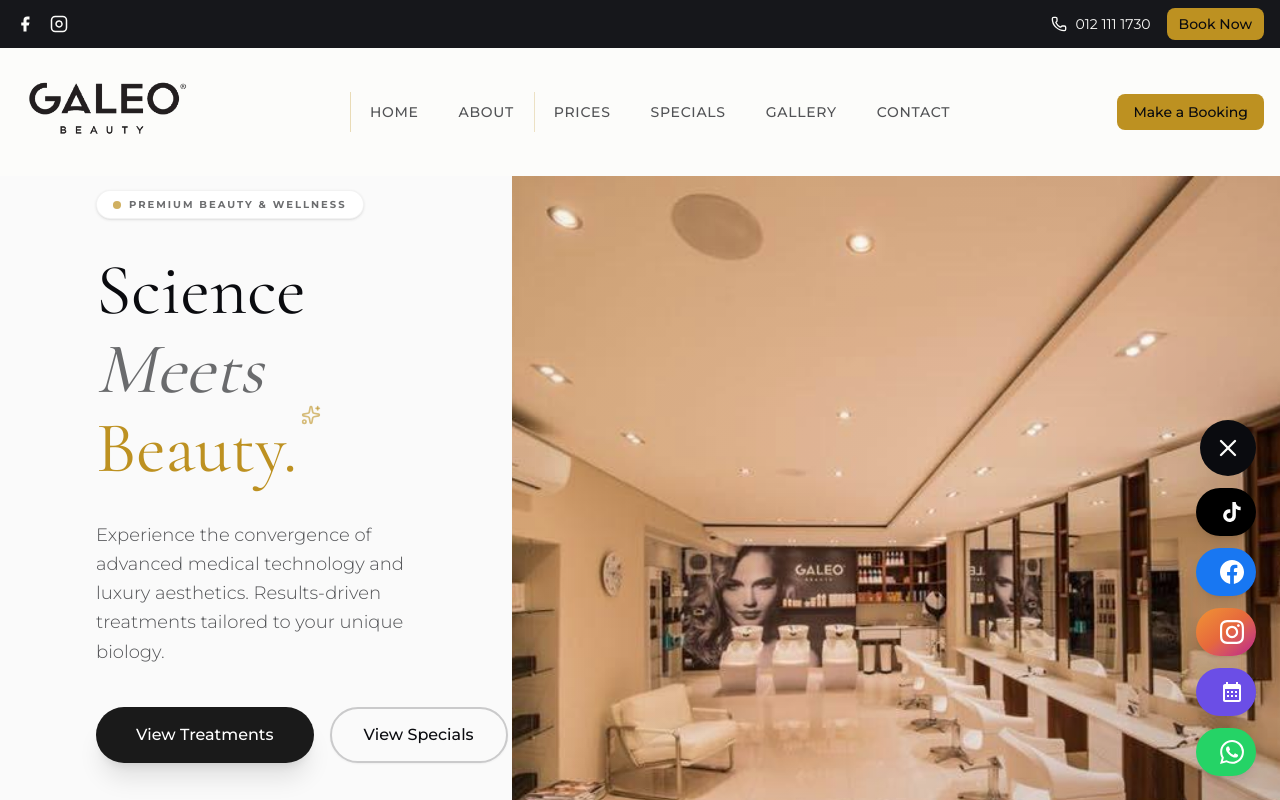
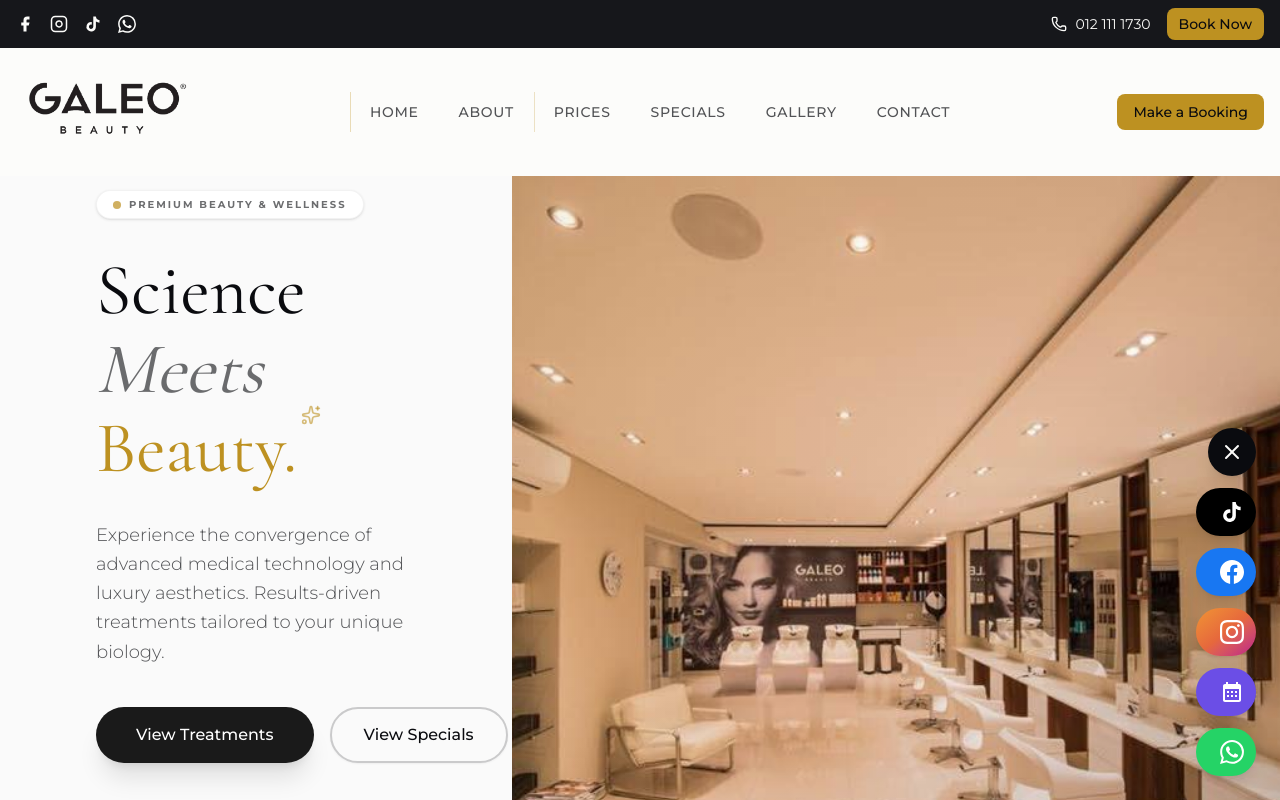
Before and after one commit to Jabulanimsengi/galeobeauty, a Next.js app: page / in a window 1280 px wide. Both pictures are taken after a click on the button "Open social menu". Shown: the top 800 px of the page. Built offline with nearby package versions, Linux system fonts and the light colour scheme.

Commit message:
optimised the app

```diff
--- a/src/app/about/page.tsx
+++ b/src/app/about/page.tsx
@@ -144,7 +144,7 @@ export default function AboutPage() {
                             Your journey to your best self begins with a single appointment.
                         </p>
                         <Button asChild size="lg" className="bg-gold hover:bg-gold-dark text-foreground h-14 px-10 text-lg rounded-full">
-                            <NavLink href="/contact">Book Your Visit</NavLink>
+                            <NavLink href="/prices">Book Your Visit</NavLink>
                         </Button>
                     </div>
                 </section>
--- a/src/app/contact/page.tsx
+++ b/src/app/contact/page.tsx
@@ -60,7 +60,9 @@ export default function ContactPage() {
                                 className="group bg-white rounded-2xl p-6 shadow-sm hover:shadow-xl hover:shadow-gold/10 transition-all duration-300 border border-transparent hover:border-gold/20 cursor-pointer"
                             >
                                 <div className="w-14 h-14 rounded-full bg-[#25D366]/10 flex items-center justify-center mb-4 group-hover:bg-[#25D366] transition-colors duration-300">
-                                    <MessageCircle className="w-6 h-6 text-[#25D366] group-hover:text-white transition-colors" />
+                                    <svg className="w-6 h-6 text-[#25D366] group-hover:text-white transition-colors" viewBox="0 0 24 24" fill="currentColor">
+                                        <path d="M17.472 14.382c-.297-.149-1.758-.867-2.03-.967-.273-.099-.471-.148-.67.15-.197.297-.767.966-.94 1.164-.173.199-.347.223-.644.075-.297-.15-1.255-.463-2.39-1.475-.883-.788-1.48-1.761-1.653-2.059-.173-.297-.018-.458.13-.606.134-.133.298-.347.446-.52.149-.174.198-.298.298-.497.099-.198.05-.371-.025-.52-.075-.149-.669-1.612-.916-2.207-.242-.579-.487-.5-.669-.51-.173-.008-.371-.01-.57-.01-.198 0-.52.074-.792.372-.272.297-1.04 1.016-1.04 2.479 0 1.462 1.065 2.875 1.213 3.074.149.198 2.096 3.2 5.077 4.487.709.306 1.262.489 1.694.625.712.227 1.36.195 1.871.118.571-.085 1.758-.719 2.006-1.413.248-.694.248-1.289.173-1.413-.074-.124-.272-.198-.57-.347m-5.421 7.403h-.004a9.87 9.87 0 01-5.031-1.378l-.361-.214-3.741.982.998-3.648-.235-.374a9.86 9.86 0 01-1.51-5.26c.001-5.45 4.436-9.884 9.888-9.884 2.64 0 5.122 1.03 6.988 2.898a9.825 9.825 0 012.893 6.994c-.003 5.45-4.437 9.884-9.885 9.884m8.413-18.297A11.815 11.815 0 0012.05 0C5.495 0 .16 5.335.157 11.892c0 2.096.547 4.142 1.588 5.945L.057 24l6.305-1.654a11.882 11.882 0 005.683 1.448h.005c6.554 0 11.89-5.335 11.893-11.893a11.821 11.821 0 00-3.48-8.413z" />
+                                    </svg>
                                 </div>
                                 <h3 className="font-serif text-xl text-foreground mb-1">WhatsApp</h3>
                                 <p className="text-muted-foreground text-sm mb-3">Quick response</p>
@@ -166,24 +168,26 @@ export default function ContactPage() {
                             <a href={businessInfo.socials.facebook} target="_blank" rel="noopener noreferrer" className="w-12 h-12 rounded-full border border-border flex items-center justify-center text-muted-foreground hover:bg-gold hover:border-gold hover:text-white transition-all">
                                 <Facebook className="w-5 h-5" />
                             </a>
+                            <a href={businessInfo.socials.tiktok} target="_blank" rel="noopener noreferrer" className="w-12 h-12 rounded-full border border-border flex items-center justify-center text-muted-foreground hover:bg-gold hover:border-gold hover:text-white transition-all">
+                                <svg className="w-5 h-5" viewBox="0 0 24 24" fill="currentColor">
+                                    <path d="M19.59 6.69a4.83 4.83 0 0 1-3.77-4.25V2h-3.45v13.67a2.89 2.89 0 0 1-5.2 1.74 2.89 2.89 0 0 1 2.31-4.64 2.93 2.93 0 0 1 .88.13V9.4a6.84 6.84 0 0 0-1-.05A6.33 6.33 0 0 0 5 20.1a6.34 6.34 0 0 0 10.86-4.43v-7a8.16 8.16 0 0 0 4.77 1.52v-3.4a4.85 4.85 0 0 1-1-.1z" />
+                                </svg>
+                            </a>
+                            <a href={`https://wa.me/${businessInfo.socials.whatsapp}`} target="_blank" rel="noopener noreferrer" className="w-12 h-12 rounded-full border border-border flex items-center justify-center text-muted-foreground hover:bg-[#25D366] hover:border-[#25D366] hover:text-white transition-all">
+                                <svg className="w-5 h-5" viewBox="0 0 24 24" fill="currentColor">
+                                    <path d="M17.472 14.382c-.297-.149-1.758-.867-2.03-.967-.273-.099-.471-.148-.67.15-.197.297-.767.966-.94 1.164-.173.199-.347.223-.644.075-.297-.15-1.255-.463-2.39-1.475-.883-.788-1.48-1.761-1.653-2.059-.173-.297-.018-.458.13-.606.134-.133.298-.347.446-.52.149-.174.198-.298.298-.497.099-.198.05-.371-.025-.52-.075-.149-.669-1.612-.916-2.207-.242-.579-.487-.5-.669-.51-.173-.008-.371-.01-.57-.01-.198 0-.52.074-.792.372-.272.297-1.04 1.016-1.04 2.479 0 1.462 1.065 2.875 1.213 3.074.149.198 2.096 3.2 5.077 4.487.709.306 1.262.489 1.694.625.712.227 1.36.195 1.871.118.571-.085 1.758-.719 2.006-1.413.248-.694.248-1.289.173-1.413-.074-.124-.272-.198-.57-.347m-5.421 7.403h-.004a9.87 9.87 0 01-5.031-1.378l-.361-.214-3.741.982.998-3.648-.235-.374a9.86 9.86 0 01-1.51-5.26c.001-5.45 4.436-9.884 9.888-9.884 2.64 0 5.122 1.03 6.988 2.898a9.825 9.825 0 012.893 6.994c-.003 5.45-4.437 9.884-9.885 9.884m8.413-18.297A11.815 11.815 0 0012.05 0C5.495 0 .16 5.335.157 11.892c0 2.096.547 4.142 1.588 5.945L.057 24l6.305-1.654a11.882 11.882 0 005.683 1.448h.005c6.554 0 11.89-5.335 11.893-11.893a11.821 11.821 0 00-3.48-8.413z" />
+                                </svg>
+                            </a>
+                            <a href={businessInfo.socials.fresha} target="_blank" rel="noopener noreferrer" className="w-12 h-12 rounded-full border border-border flex items-center justify-center text-muted-foreground hover:bg-gold hover:border-gold hover:text-white transition-all">
+                                <svg className="w-5 h-5" viewBox="0 0 24 24" fill="currentColor">
+                                    <path d="M12 2C6.48 2 2 6.48 2 12s4.48 10 10 10 10-4.48 10-10S17.52 2 12 2zm-1 17.93c-3.95-.49-7-3.85-7-7.93 0-.62.08-1.21.21-1.79L9 15v1c0 1.1.9 2 2 2v1.93zm6.9-2.54c-.26-.81-1-1.39-1.9-1.39h-1v-3c0-.55-.45-1-1-1H8v-2h2c.55 0 1-.45 1-1V7h2c1.1 0 2-.9 2-2v-.41c2.93 1.19 5 4.06 5 7.41 0 2.08-.8 3.97-2.1 5.39z" />
+                                </svg>
+                            </a>
                         </div>
                     </div>
                 </section>
             </main>
             <Footer />
-
-            {/* Floating WhatsApp Button */}
-            <div className="fixed bottom-6 right-6 z-50">
-                <a
-                    href={`https://wa.me/${businessInfo.socials.whatsapp}`}
-                    target="_blank"
-                    rel="noopener noreferrer"
-                    className="group flex h-14 w-14 items-center justify-center rounded-full bg-[#25D366] text-white shadow-2xl hover:scale-110 hover:shadow-[#25D366]/40 transition-all duration-300"
-                    aria-label="Chat on WhatsApp"
-                >
-                    <MessageCircle className="h-7 w-7" />
-                </a>
-            </div>
         </>
     );
 }
--- a/src/components/layout/Header.tsx
+++ b/src/components/layout/Header.tsx
@@ -36,12 +36,15 @@ export function Header() {
 
     return (
         <>
-            {/* Top Bar */}
-            <div className="hidden md:block bg-foreground/95 text-background py-2 text-sm">
+            {/* Top Bar - Hidden when scrolled */}
+            <div className={cn(
+                "hidden md:block bg-foreground/95 text-background py-2 text-sm transition-all duration-300",
+                isScrolled ? "h-0 py-0 overflow-hidden opacity-0" : "opacity-100"
+            )}>
                 <div className="container mx-auto flex justify-between items-center px-4">
                     <div className="flex items-center gap-4">
                         <a
-                            href={`https://www.facebook.com`}
+                            href={businessInfo.socials.facebook}
                             target="_blank"
                             rel="noopener noreferrer"
                             aria-label="Facebook"
@@ -58,7 +61,7 @@ export function Header() {
                             </svg>
                         </a>
                         <a
-                            href={`https://www.instagram.com`}
+                            href={businessInfo.socials.instagram}
                             target="_blank"
                             rel="noopener noreferrer"
                             aria-label="Instagram"
@@ -76,6 +79,28 @@ export function Header() {
                                 <rect x="2" y="2" width="20" height="20" rx="5" ry="5" />
                                 <path d="M16 11.37A4 4 0 1 1 12.63 8 4 4 0 0 1 16 11.37z" />
                                 <line x1="17.5" y1="6.5" x2="17.51" y2="6.5" />
+                            </svg>
+                        </a>
+                        <a
+                            href={businessInfo.socials.tiktok}
+                            target="_blank"
+                            rel="noopener noreferrer"
+                            aria-label="TikTok"
+                            className="hover:text-gold transition-colors"
+                        >
+                            <svg width="18" height="18" viewBox="0 0 24 24" fill="currentColor">
+                                <path d="M19.59 6.69a4.83 4.83 0 0 1-3.77-4.25V2h-3.45v13.67a2.89 2.89 0 0 1-5.2 1.74 2.89 2.89 0 0 1 2.31-4.64 2.93 2.93 0 0 1 .88.13V9.4a6.84 6.84 0 0 0-1-.05A6.33 6.33 0 0 0 5 20.1a6.34 6.34 0 0 0 10.86-4.43v-7a8.16 8.16 0 0 0 4.77 1.52v-3.4a4.85 4.85 0 0 1-1-.1z" />
+                            </svg>
+                        </a>
+                        <a
+                            href={`https://wa.me/${businessInfo.socials.whatsapp}`}
+                            target="_blank"
+                            rel="noopener noreferrer"
+                            aria-label="WhatsApp"
+                            className="hover:text-[#25D366] transition-colors"
+                        >
+                            <svg width="18" height="18" viewBox="0 0 24 24" fill="currentColor">
+                                <path d="M17.472 14.382c-.297-.149-1.758-.867-2.03-.967-.273-.099-.471-.148-.67.15-.197.297-.767.966-.94 1.164-.173.199-.347.223-.644.075-.297-.15-1.255-.463-2.39-1.475-.883-.788-1.48-1.761-1.653-2.059-.173-.297-.018-.458.13-.606.134-.133.298-.347.446-.52.149-.174.198-.298.298-.497.099-.198.05-.371-.025-.52-.075-.149-.669-1.612-.916-2.207-.242-.579-.487-.5-.669-.51-.173-.008-.371-.01-.57-.01-.198 0-.52.074-.792.372-.272.297-1.04 1.016-1.04 2.479 0 1.462 1.065 2.875 1.213 3.074.149.198 2.096 3.2 5.077 4.487.709.306 1.262.489 1.694.625.712.227 1.36.195 1.871.118.571-.085 1.758-.719 2.006-1.413.248-.694.248-1.289.173-1.413-.074-.124-.272-.198-.57-.347m-5.421 7.403h-.004a9.87 9.87 0 01-5.031-1.378l-.361-.214-3.741.982.998-3.648-.235-.374a9.86 9.86 0 01-1.51-5.26c.001-5.45 4.436-9.884 9.888-9.884 2.64 0 5.122 1.03 6.988 2.898a9.825 9.825 0 012.893 6.994c-.003 5.45-4.437 9.884-9.885 9.884m8.413-18.297A11.815 11.815 0 0012.05 0C5.495 0 .16 5.335.157 11.892c0 2.096.547 4.142 1.588 5.945L.057 24l6.305-1.654a11.882 11.882 0 005.683 1.448h.005c6.554 0 11.89-5.335 11.893-11.893a11.821 11.821 0 00-3.48-8.413z" />
                             </svg>
                         </a>
                     </div>
@@ -214,7 +239,7 @@ export function Header() {
                                     <Button
                                         asChild
                                         size="lg"
-                                        className="w-full bg-gold hover:bg-gold hover:text-white text-foreground font-semibold text-lg py-6"
+                                        className="w-full bg-gold hover:bg-gold-dark text-white font-semibold text-lg py-6"
                                     >
                                         <NavLink
                                             href="/prices"
--- a/src/components/sections/StatsSection.tsx
+++ b/src/components/sections/StatsSection.tsx
@@ -69,10 +69,10 @@ function StatItem({ value, suffix, label, description, delay = 0, icon: Icon }:
 export function StatsSection() {
     const stats = [
         {
-            value: 5000,
+            value: 500,
             suffix: "+",
-            label: "Satisfied Clients",
-            description: "Trusted by thousands",
+            label: "Clients",
+            description: "Satisfied customers",
             icon: Users
         },
         {
--- a/src/components/ui/featured-in.tsx
+++ b/src/components/ui/featured-in.tsx
@@ -64,6 +64,8 @@ export function FeaturedInLocal({ className }: { className?: string }) {
         { name: "Dermalogica", src: "/images/brands/dermalogica.png" },
         { name: "QMS", src: "/images/brands/qms.png" },
         { name: "Moroccanoil", src: "/images/brands/moroccanoil.png" },
+        { name: "Milkshake", src: "/images/brands/milkshake.png" },
+        { name: "Lola Lee", src: "/images/brands/lola-lee.png" },
     ];
 
     return (
@@ -75,13 +77,13 @@ export function FeaturedInLocal({ className }: { className?: string }) {
                 {localBrands.map((brand) => (
                     <div
                         key={brand.name}
-                        className={`relative h-10 sm:h-12 w-24 sm:w-32 opacity-50 hover:opacity-100 transition-opacity duration-300 ${brand.name === "QMS" ? "brightness-0" : "brightness-0 invert"}`}
+                        className="relative h-10 sm:h-12 w-24 sm:w-32 opacity-60 hover:opacity-100 transition-opacity duration-300"
                     >
                         <Image
                             src={brand.src}
                             alt={brand.name}
                             fill
-                            className="object-contain"
+                            className="object-contain brightness-0 invert"
                             sizes="128px"
                         />
                     </div>
--- a/src/components/ui/floating-socials.tsx
+++ b/src/components/ui/floating-socials.tsx
@@ -118,40 +118,38 @@ export function FloatingSocials() {
                 )}
             </AnimatePresence>
 
-            {/* Toggle Button */}
+            {/* Toggle Button - Hidden when expanded, Close button appears at top of expanded menu */}
+            <AnimatePresence>
+                {isExpanded ? (
                     <motion.button
-                onClick={() => setIsExpanded(!isExpanded)}
-                className={`flex h-12 w-12 sm:h-14 sm:w-14 items-center justify-center rounded-full shadow-2xl transition-all duration-300 ${isExpanded
-                    ? "bg-foreground text-background rotate-0"
-                    : "bg-[#25D366] text-white hover:bg-[#128C7E] hover:scale-110"
-                    }`}
+                        key="close-button"
+                        onClick={() => setIsExpanded(false)}
+                        initial={{ opacity: 0, scale: 0.8 }}
+                        animate={{ opacity: 1, scale: 1 }}
+                        exit={{ opacity: 0, scale: 0.8 }}
+                        transition={{ duration: 0.15 }}
+                        className="flex h-11 w-11 sm:h-12 sm:w-12 items-center justify-center rounded-full bg-foreground text-background shadow-lg transition-all duration-300 hover:bg-foreground/80"
                         whileTap={{ scale: 0.95 }}
-                aria-label={isExpanded ? "Close social menu" : "Open social menu"}
+                        aria-label="Close social menu"
                     >
-                <AnimatePresence mode="wait">
-                    {isExpanded ? (
-                        <motion.div
-                            key="close"
-                            initial={{ rotate: -90, opacity: 0 }}
-                            animate={{ rotate: 0, opacity: 1 }}
-                            exit={{ rotate: 90, opacity: 0 }}
-                            transition={{ duration: 0.2 }}
-                        >
-                            <X className="h-6 w-6 sm:h-7 sm:w-7" />
-                        </motion.div>
+                        <X className="h-6 w-6" />
+                    </motion.button>
                 ) : (
-                        <motion.div
-                            key="open"
-                            initial={{ rotate: 90, opacity: 0 }}
-                            animate={{ rotate: 0, opacity: 1 }}
-                            exit={{ rotate: -90, opacity: 0 }}
-                            transition={{ duration: 0.2 }}
+                    <motion.button
+                        key="open-button"
+                        onClick={() => setIsExpanded(true)}
+                        initial={{ opacity: 0, scale: 0.8 }}
+                        animate={{ opacity: 1, scale: 1 }}
+                        exit={{ opacity: 0, scale: 0.8 }}
+                        transition={{ duration: 0.15 }}
+                        className="flex h-12 w-12 sm:h-14 sm:w-14 items-center justify-center rounded-full bg-[#25D366] text-white shadow-2xl transition-all duration-300 hover:bg-[#128C7E] hover:scale-110"
+                        whileTap={{ scale: 0.95 }}
+                        aria-label="Open social menu"
                     >
                         <MessageCircle className="h-6 w-6 sm:h-7 sm:w-7" />
-                        </motion.div>
+                    </motion.button>
                 )}
             </AnimatePresence>
-            </motion.button>
         </div>
     );
 }
```
Also changed, not shown: public/images/gallery/Gallery_image_01 (13).jpeg (deleted), public/images/gallery/Gallery_image_01 (15).jpeg (deleted). Lines whose indentation alone changed are shown as unchanged.
